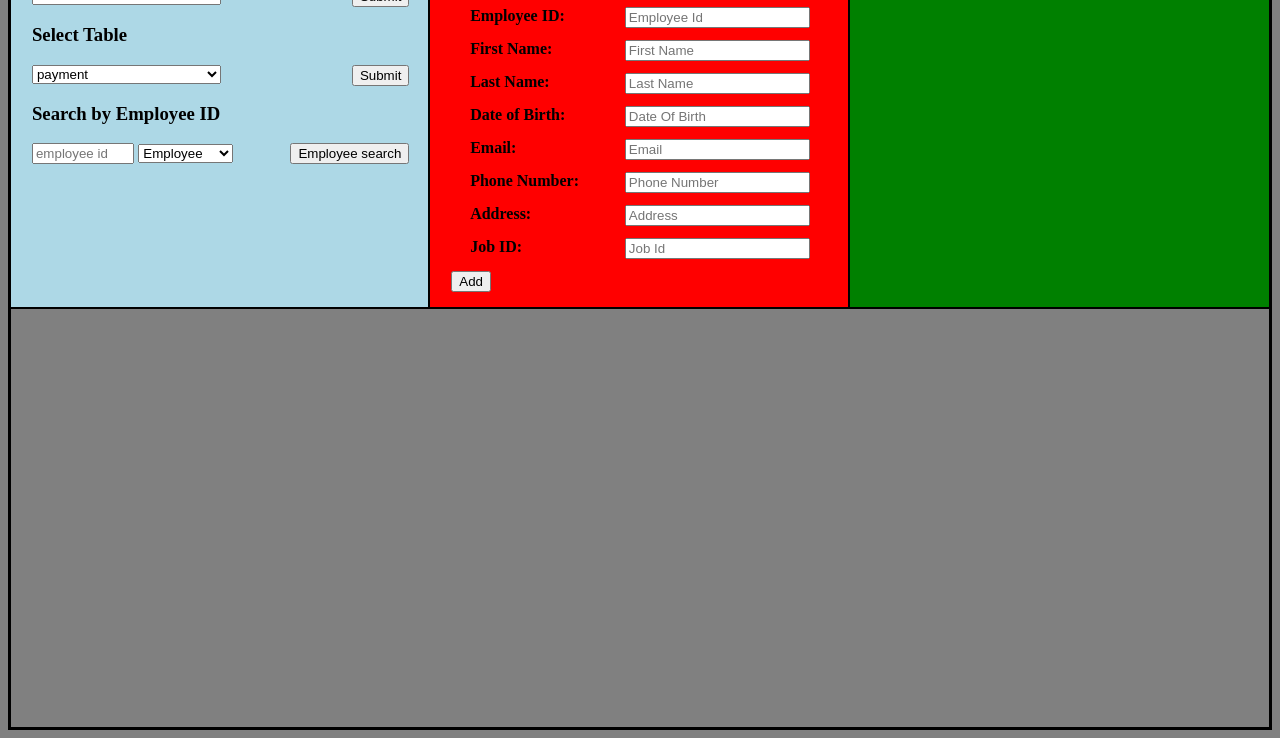
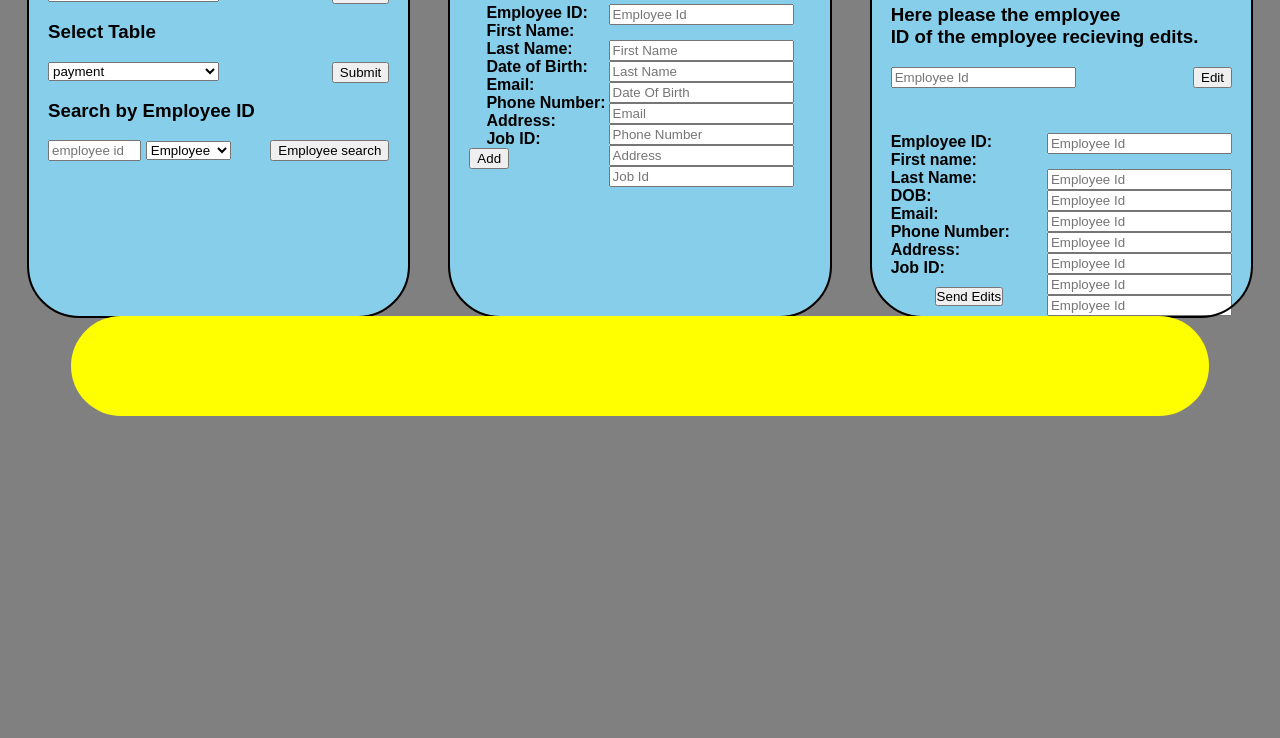
Before and after one commit to ci0cc0lat0/NodeDatabaseDemo, a website: page public/index.html in a window 1280 px wide. Shown: the part 84-822 px from the top of the page. Drawn offline with Linux system fonts and the light colour scheme.

Commit message:
Getting Edit wokring

```diff
--- a/public/index.html
+++ b/public/index.html
@@ -101,7 +101,49 @@
                         </div>
                 </div>
                 <div class="center-grid3">
+                    <h1>Edit employee</h1>
 
+
+                    <div class="searchArea">
+                        <h3> Here please the employee <br>ID of the employee recieving edits.</h3>
+                        <input type="text" placeholder="Employee Id" id="edit-eid" required >
+                        <button type="button" value="submit" class="btn" id="editButton" onclick="returnData()">Edit </button>
+                    </div>
+                    <div class="editForm">
+                        <label for="employee_id"><b>Employee ID: </b></label>
+                        <input type="text" placeholder="Employee Id" id="editID" required >
+                    </div >
+                    <div class="editForm">
+                        <label for="employee_id"><b>First name: </b></label>
+                        <input type="text" placeholder="Employee Id" id="editFname" required >
+                    </div>
+                    <div class="editForm">
+                        <label for="employee_id"><b>Last Name: </b></label>
+                        <input type="text" placeholder="Employee Id" id="editLname" required >
+                    </div>
+                    <div class="editForm">
+                        <label for="employee_id"><b>DOB: </b></label>
+                        <input type="text" placeholder="Employee Id" id="editDOB" required >
+                    </div>
+                    <div class="editForm">
+                        <label for="employee_id"><b>Email: </b></label>
+                        <input type="text" placeholder="Employee Id" id="editEmail" required >
+                    </div>
+                    <div class="editForm">
+                        <label for="employee_id"><b>Phone Number: </b></label>
+                        <input type="text" placeholder="Employee Id" id="editPhone" required >
+                    </div>
+                    <div class="editForm">
+                        <label for="employee_id"><b>Address: </b></label>
+                        <input type="text" placeholder="Employee Id" id="editAddress" required >
+                    </div>
+                    <div class="editForm">
+                        <label for="employee_id"><b>Job ID: </b></label>
+                        <input type="text" placeholder="Employee Id" id="editJobId" required >
+                    </div>
+                    <div id="buttonHolder">
+                        <button id="sendButton" type="button" name="SendEdits" onClick="sendEdit()">Send Edits</button>
+                    </div>
                 </div>
                 <div class="center-grid4">
                         <div id="dvTable">
--- a/public/main.js
+++ b/public/main.js
@@ -159,3 +159,59 @@ async function employeeInsert(){
     };
     const response  = await fetch("http://localhost:3000/employeeInsert",options)
 }
+async function returnData(){
+    const idToEdit = document.querySelector('#edit-eid').value
+    const data = {idToEdit}
+    const options = {
+        method: 'POST',
+        headers: {'Content-Type': 'application/json'},
+        body: JSON.stringify(data)
+    };
+    const response = await fetch("http://localhost:3000/initEdit",options)
+    const infoToEdit = await response.json()
+    //console.log(infoToEdit[0].employee_id)
+    showEdits(infoToEdit[0])
+
+}
+async function sendEdit(){
+    const editEmployee_id = document.querySelector("#editID")
+    const editFname = document.querySelector("#editFname")
+    const editLName = document.querySelector("#editLname")
+    const editDOB = document.querySelector("#editDOB")
+    const editEmail = document.querySelector("#editEmail")
+    const editPhone = document.querySelector("#editPhone")
+    const editAddress = document.querySelector("#editAddress")
+    const editJobId = document.querySelector("#editJobId")
+
+    const data = {editEmployee_id,editFname,editLname,editDOB,editEmail,editPhone,editAddress,editJobId}
+    const options = {
+        method: 'POST',
+        headers: {'Content-Type': 'application/json'},
+        body: JSON.stringify(data)
+    };
+
+}
+
+function showEdits(info){
+    /*
+    console.log(info)
+    console.log(info.employee_id)
+    console.log(info.job_id)
+    console.log(info.fname)
+    console.log(info.lname)
+    console.log(info.dob)
+    console.log(info.email)
+    console.log(info.phone)
+    console.log(info.address)
+    console.log(info.job_id)
+    */
+    document.getElementById('editID').value = info.employee_id
+    document.getElementById('editFname').value = info.fname
+    document.getElementById('editLname').value = info.lname
+    document.getElementById('editDOB').value = info.dob
+    document.getElementById('editEmail').value = info.email
+    document.getElementById('editPhone').value = info.phone
+    document.getElementById('editAddress').value = info.address
+    document.getElementById('editJobId').value = info.job_id
+
+}
--- a/public/style.css
+++ b/public/style.css
@@ -1,11 +1,17 @@
 body{
     background-color:grey;
+    font-family: fantasy;
+}
+h1{text-align: center;}
+.center-grid3 h3{
+    text-align: left
 }
 #page-container{
 	position: relative;
 	min-height: 100vh;
-    border: solid;
+
 }
+
 #grid-container{
     display: grid;
     grid-template-columns: repeat(3, 1fr);
@@ -13,12 +19,17 @@ body{
     grid-auto-rows: minmax(100px, auto);
 
 
+
+}
+#grid-container div{
+    border-radius:50px;
+    margin: 0 5% 0 5%
 }
 .center-grid1{
 	outline-style: solid;
 	outline-color: black;
 	outline-width: 2px;
-    background-color: lightblue;
+    background-color: skyblue;
 
 }
 .center-grid1 div{
@@ -50,17 +61,43 @@ body{
 	outline-style: solid;
 	outline-color: black;
 	outline-width: 2px;
-    background-color: red;
+    background-color: skyblue;
     text-align: left;
-
+}
+.center-grid2 form {
+  overflow: hidden;
+}
+.center-grid2 input {
+  float: right;
+  clear: both;
+}
+.center-grid2 div {
+  margin: 10px 5% 10px 5%;
 }
 .center-grid3{
 	outline-style: solid;
 	outline-color: black;
 	outline-width: 2px;
-    background-color: green;
+    background-color: skyblue;
+}
+.editForm form {
+  overflow: hidden;
+}
+.editForm input {
+  float: right;
+  clear: both;
+}
+.center-grid3 div{
+    margin: 10px 5% 10px 5%;
+}
+.searchArea{
+    margin: 0px 5% 45px 5% !important;
+}
+#editButton {
+  float: right;
+  clear: both;
+}
 
-}
 .center-grid4{
     background-color: yellow;
     grid-column-start: 1;
@@ -72,15 +109,14 @@ div#dvTable{
 margin:0 auto;
 text-align: center;
 }
-.center-grid2 form {
-  overflow: hidden;
+
+#buttonHolder{
+    text-align: center;
 }
-.center-grid2 input {
-  float: right;
-  clear: both;
-}
-.center-grid2 div {
-  margin: 0px 5% 15px 5%;
+#sendButton{
+    margin: 10px auto 10px auto;
+    padding: 0 0 0 0;
+    align-content: center;
 }
 /*
         .form-popup {
```
Also changed, not shown: index.js (+8 -1 lines).
